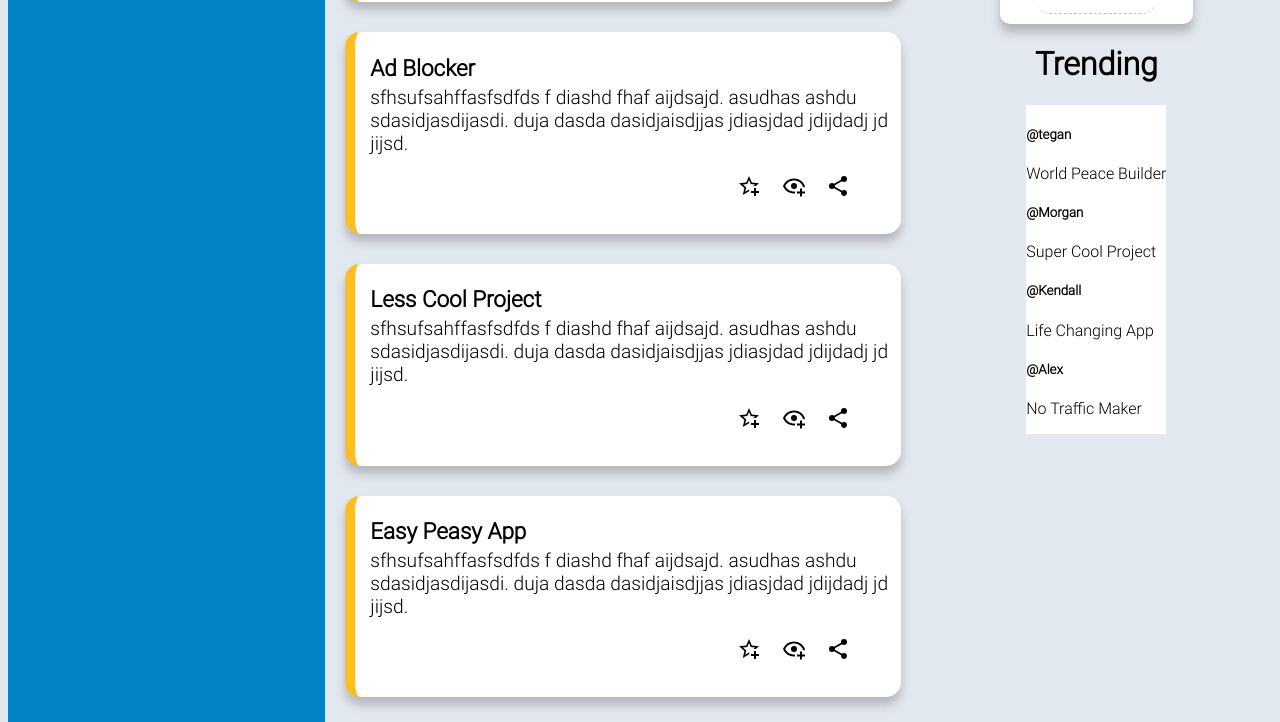
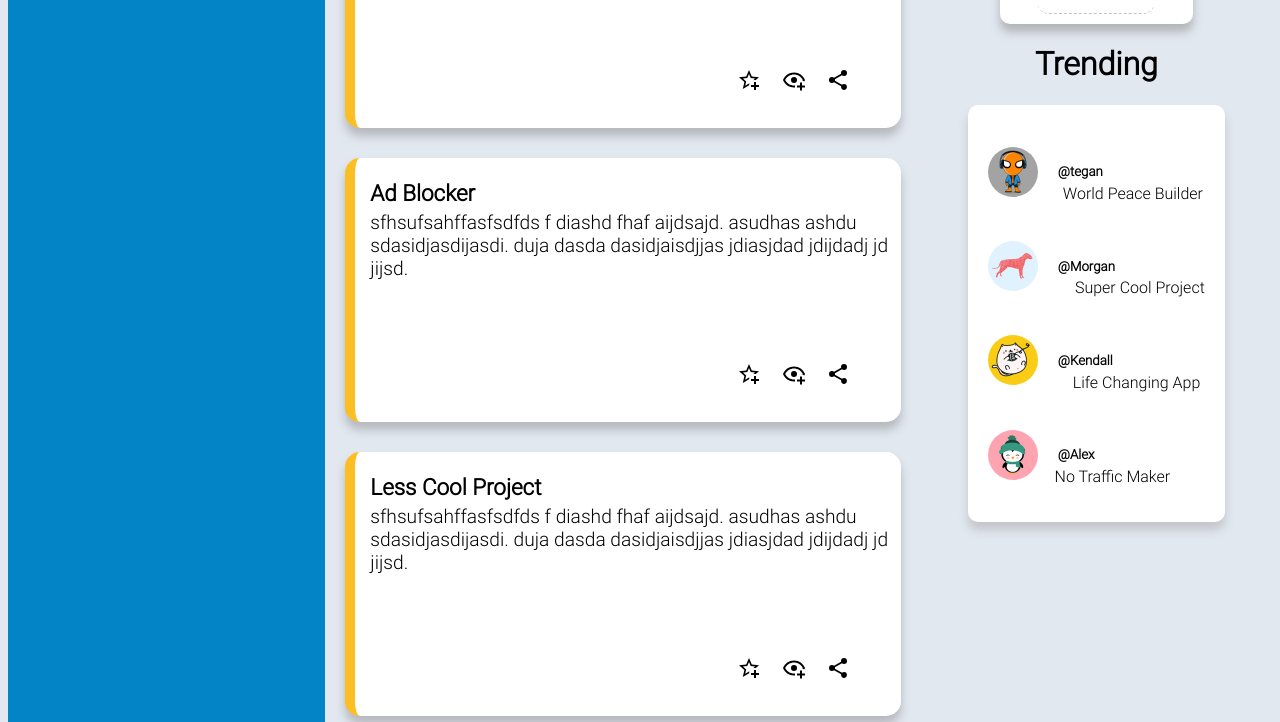
Before and after one commit to Shemuel-bot/admin-dashboard, a plain HTML site: page index.html in a window 1280 px wide. Shown: the part 775-1497 px from the top of the page. Drawn offline with Linux system fonts and the light colour scheme.

Commit message:
designed trending section UI

```diff
--- a/index.html
+++ b/index.html
@@ -107,19 +107,19 @@
             <div class="trending">
 
                 <div>
-                    <h5>@tegan</h5>
-                    <p>World Peace Builder</p>
+                    <h5><img src="images/trending-user1.jpg" alt="trending user image">@tegan</h5>
+                    <p> World Peace Builder</p>
                 </div>
                 <div>
-                    <h5>@Morgan</h5>
+                    <h5><img src="images/trending-user2.jpg" alt="trending user image"> @Morgan</h5>
                     <p>Super Cool Project</p>
                 </div>
                 <div>
-                    <h5>@Kendall</h5>
+                    <h5><img src="images/main-user.jpg" alt="trending user image"> @Kendall</h5>
                     <p>Life Changing App</p>
                 </div>
                 <div>
-                    <h5>@Alex</h5>
+                    <h5><img src="images/trending-user4.jpg" alt="trending user image"> @Alex</h5>
                     <p>No Traffic Maker</p>
                 </div>
             </div>
--- a/style.css
+++ b/style.css
@@ -89,13 +89,13 @@ button{
     width: 25px;
     height: 25px;
     margin-right: 15px;
-
 }
 h3{
     margin-left: 15px;
     margin-bottom: 5px;
 }
-.main-content>div>p{margin-left: 15px; margin-top: 0px;}
+.main-content>div>p{margin-left: 15px; margin-top: 0px;
+margin-bottom: 15%;}
 .star-icon{
     margin-left: 70%;
 }
@@ -159,6 +159,27 @@ h3{
 }
 .trending{
     background-color: white;
+    display: flex;
+    flex-direction: column;
+    padding: 20px;
+    border-radius: 10px;
+    box-shadow: 0px 8px 10px rgba(158, 158, 158, 0.452);
+    margin-bottom: 20px;
+}
+.trending>div>h5{
+    display: flex;
+    align-items: center;
+    gap: 20px;
+    margin-right: -40px;
+}
+.trending>div{
+    display: flex;
+    align-items: flex-end;
+
+}
+.trending>div>h5>img{
+    width: 50px;
+    height: 50px;
 }
 .sidebar>div{
     display: flex;
```
